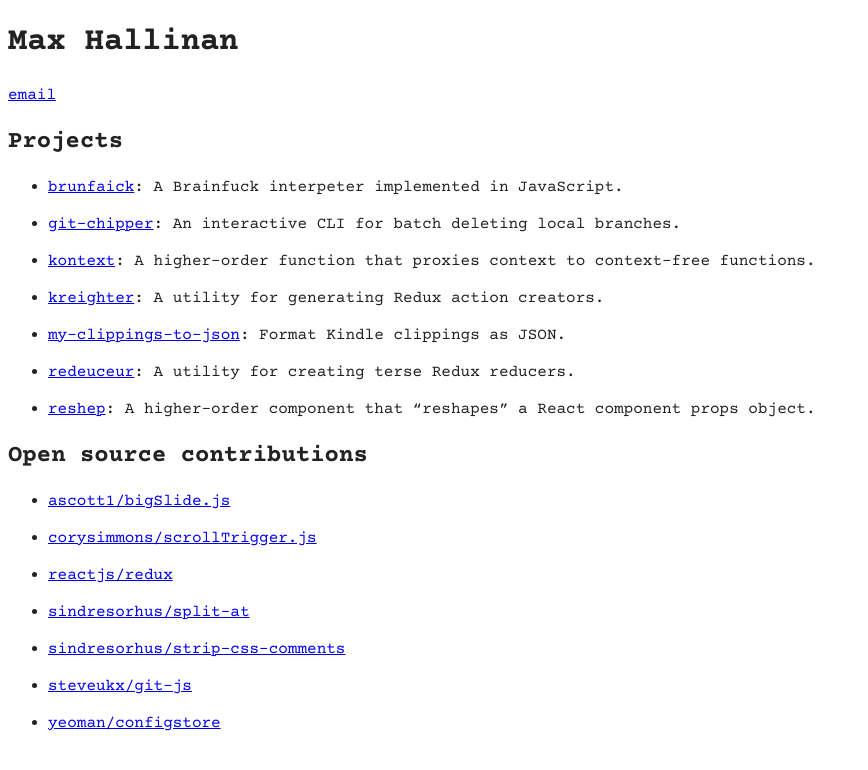
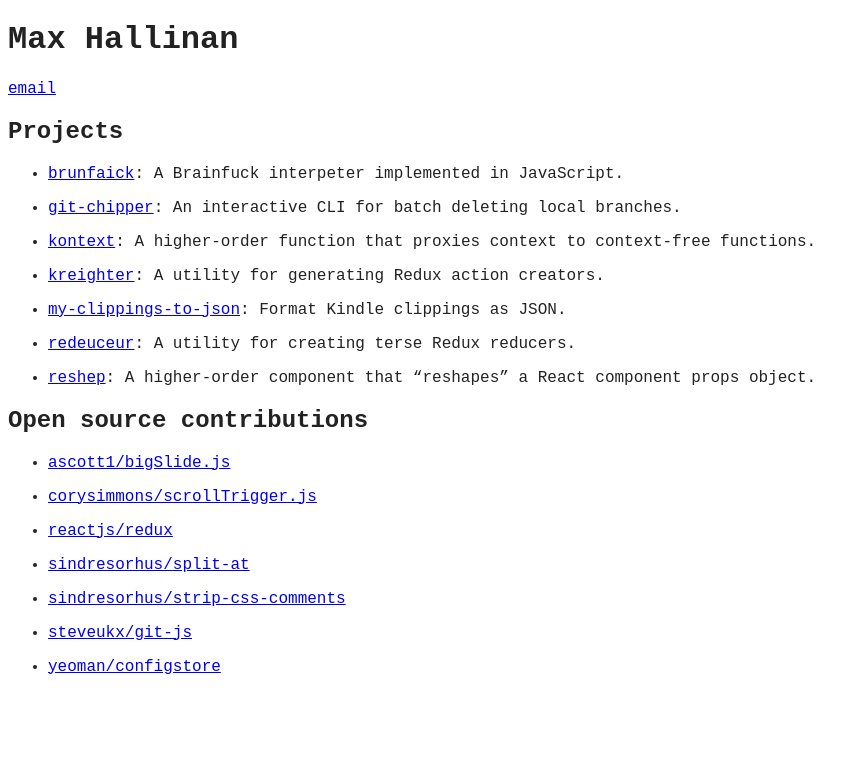
Before and after one commit to fromothers/www.maxhallinan.com, a Jekyll site: the page built from index.md, in a window 1280 px wide. Shown: the top 770 px of the page, without its empty margins (0-868 px from the left). Built offline with Jekyll 4.4.1, drawn with Linux system fonts in a browser that asks for light colours; our own code applies the rules of GitHub Pages for plain Markdown files.

Commit message:
Remove webfonts

```diff
--- a/static/css/styles.css
+++ b/static/css/styles.css
@@ -1,3 +1,4 @@
+/*
 @font-face {
     font-family: 'Courier Prime';
     src: url('/static/fonts/courier_prime-webfont.woff2') format('woff2'),
@@ -29,10 +30,12 @@
     font-weight: 700;
     font-style: italic;
 }
+*/
 
 body {
   color: #222;
-  font-family: 'Courier Prime', monospace;
+/*  font-family: 'Courier Prime', monospace; */
+  font-family: monospace;
   font-size: 16px;
 }
 
```
